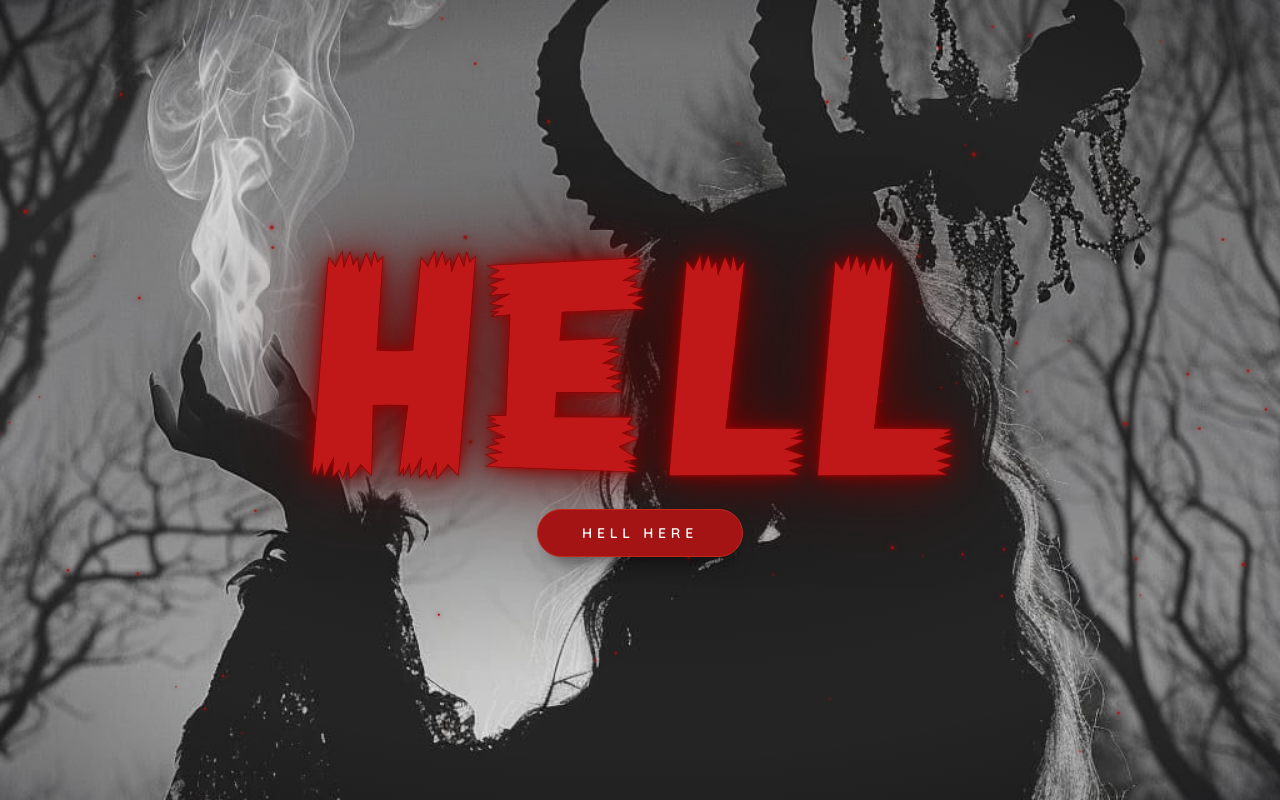
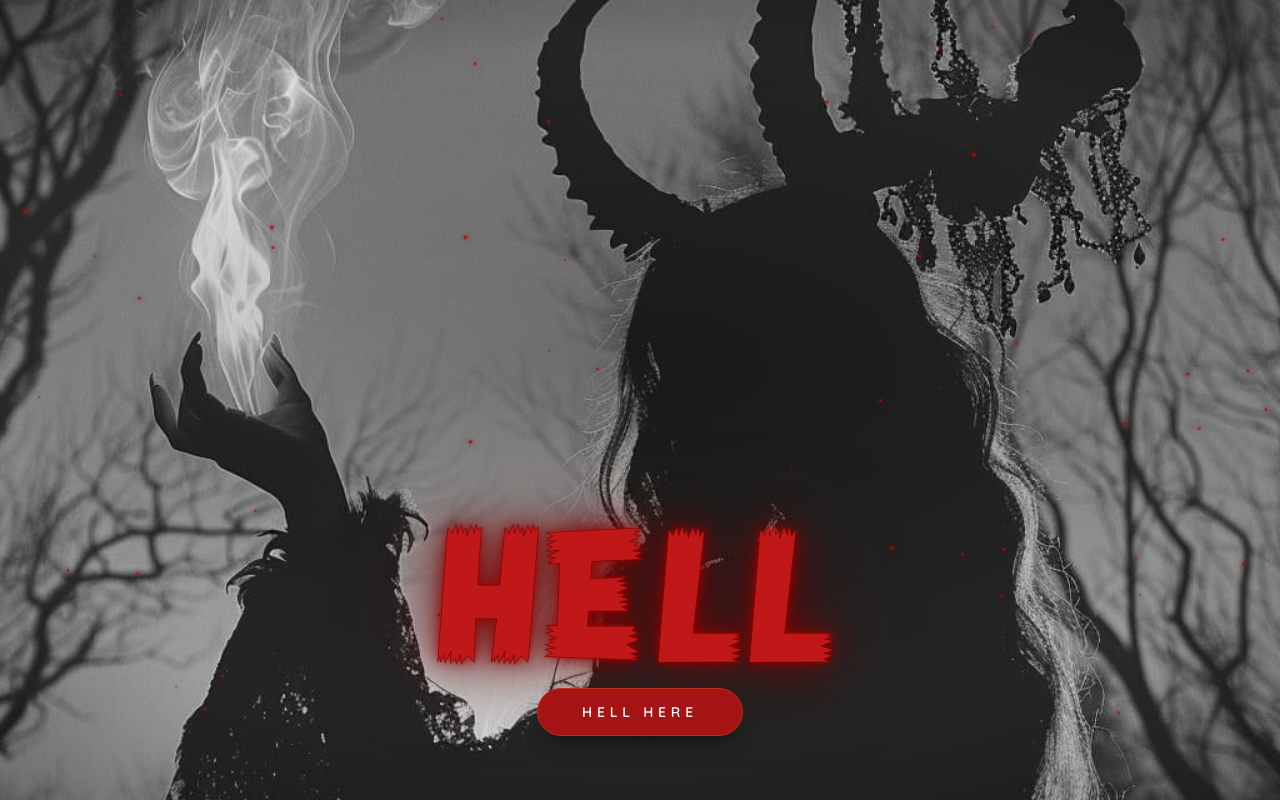
Before and after one commit to ixmimyx/Hell, a plain HTML site: page index.html in a window 1280 px wide. Drawn offline with Linux system fonts and the light colour scheme.

Commit message:
Update index.html

```diff
--- a/index.html
+++ b/index.html
@@ -69,15 +69,16 @@
   /* HELL + زرار الدخول فوق الصورة */
   .hero{
     position:relative;z-index:2;
+    align-self:end;
     display:flex;flex-direction:column;align-items:center;
-    gap:clamp(16px, 3.2vh, 34px);
-    padding:20px;text-align:center;
+    gap:clamp(14px, 2.6vh, 28px);
+    padding:20px 20px clamp(36px, 8vh, 84px);text-align:center;
   }
 
   .hell{
     display:inline-block;
     font-family:'Horror Vision','Metal Mania','Quicksand',cursive;
-    font-size:clamp(96px, 20vw, 240px);
+    font-size:clamp(64px, 12vw, 148px);
     line-height:1;
     letter-spacing:.05em;
     min-height:1em;
```
